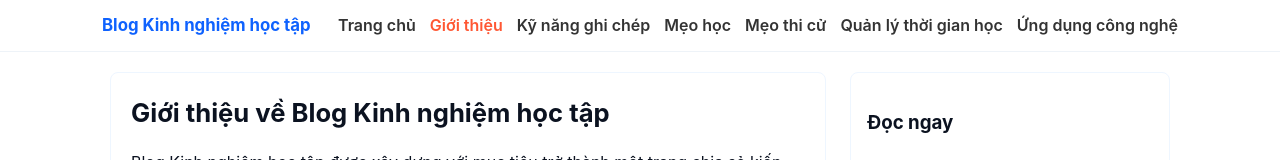
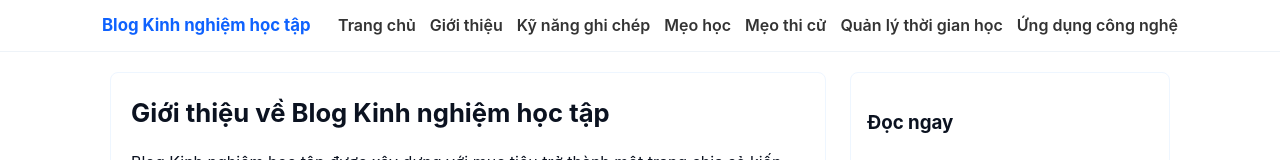
Before and after one commit to bloghoctapvn1/Kinhnghiemhoctap, a plain HTML site: page gioi-thieu.html in a window 1280 px wide. Shown: the top 160 px of the page. Drawn offline with Linux system fonts and the light colour scheme; a script that the page names is missing.

Commit message:
gioi-thieu.html

```diff
--- a/gioi-thieu.html
+++ b/gioi-thieu.html
@@ -40,7 +40,7 @@
       <nav class="nav" aria-label="Menu chính">
         <ul>
          <li><a href="index.html">Trang chủ</a></li>
-    <li><a href="gioi-thieu.html"class="active">Giới thiệu</a></li>
+    <li><a href="gioi-thieu.html">Giới thiệu</a></li>
     <li><a href="ky-nang-ghi-chep.html">Kỹ năng ghi chép</a></li>
     <li><a href="meo-hoc-nhanh.html">Mẹo học</a></li>
     <li><a href="meo-thi-cu.html">Mẹo thi cử</a></li>
```
